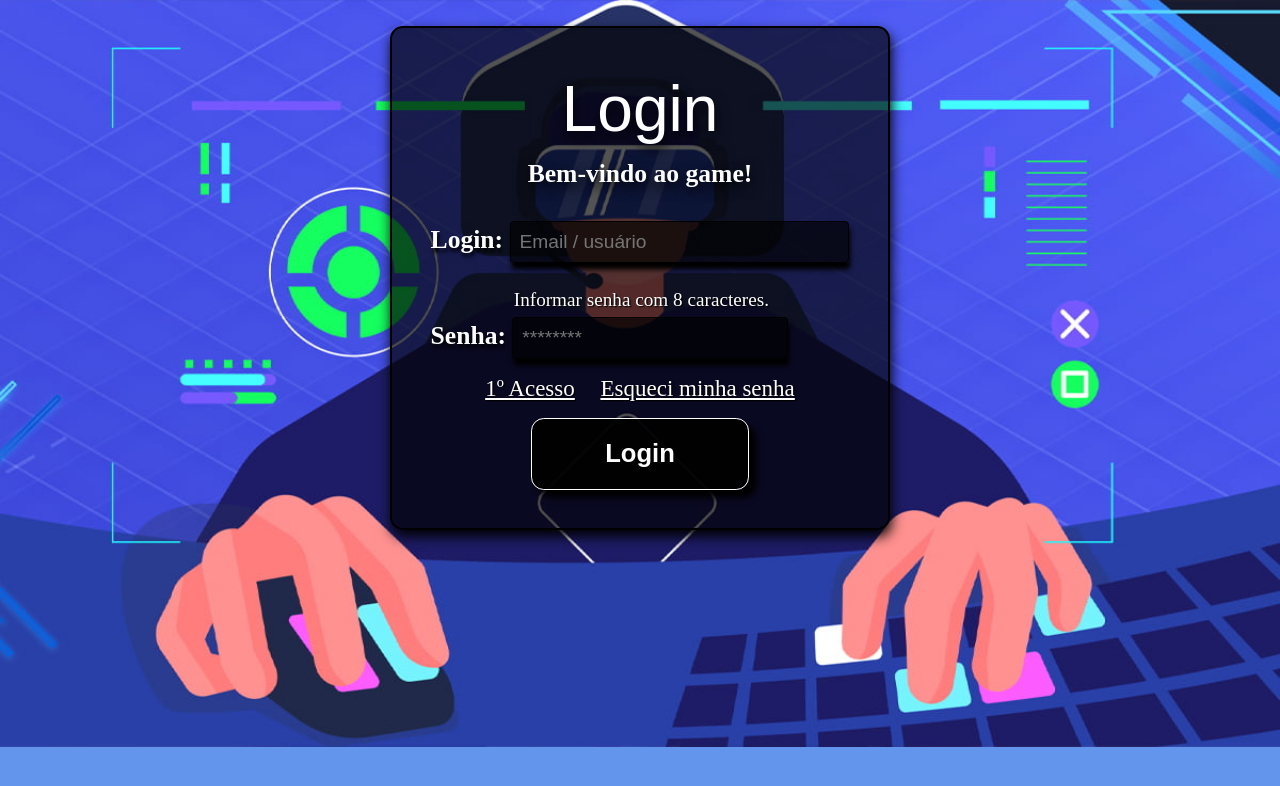
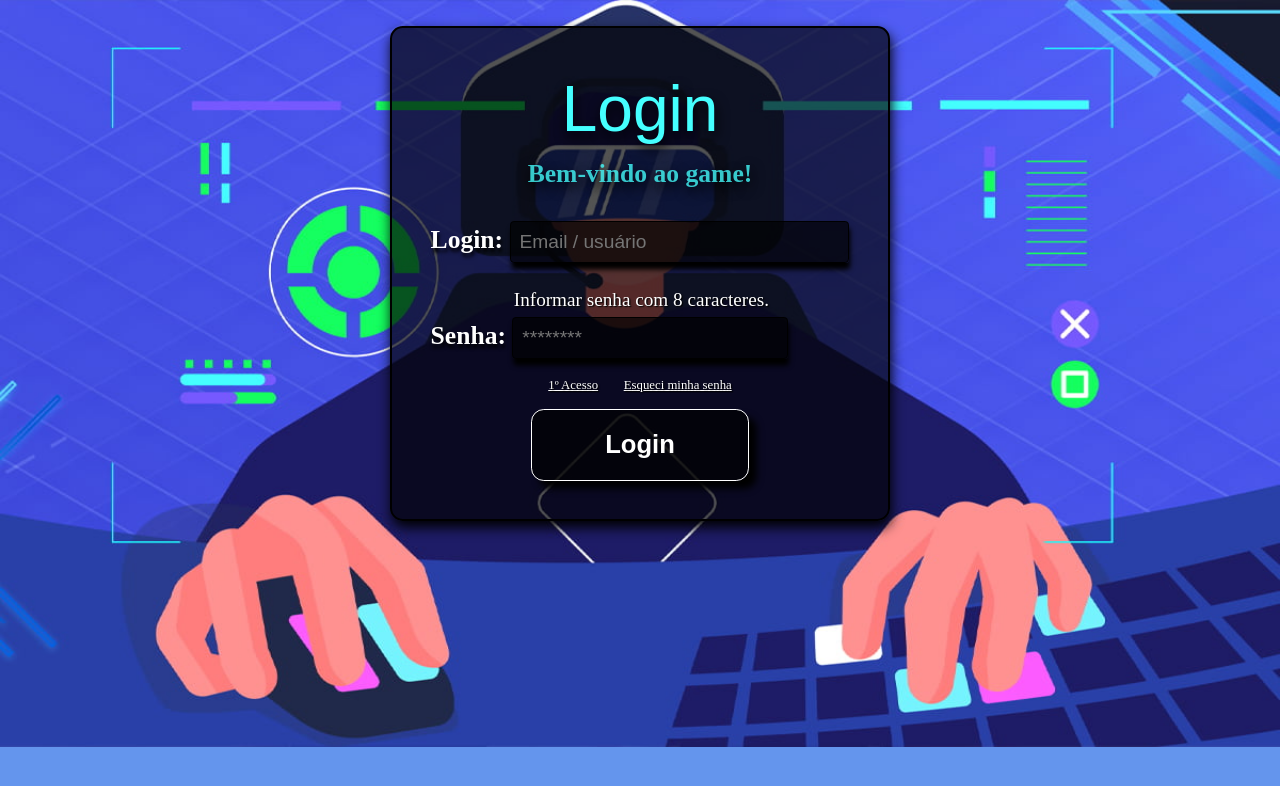
Before and after one commit to vitoriabarbosa/Login--game-page, a plain HTML site: page index.html in a window 1280 px wide. Drawn offline with Linux system fonts and the light colour scheme.

Commit message:
Update style.css

```diff
--- a/style.css
+++ b/style.css
@@ -3,7 +3,6 @@ body {
   background-image: url("jogos.jpg");
   background-size: cover;
   background-repeat: no-repeat;
-  color: white;
   margin: 0%;
   width: 100%;
   display: flex;
@@ -26,6 +25,7 @@ h1 {
   font-family: fantasy;
   font-weight: lighter;
   text-shadow: 0.1vw 0.5vw 1vw black;
+  color: #45ffff;
 }
 
 .bem-vindo {
@@ -33,12 +33,14 @@ h1 {
   margin: 1vw;
   font-weight: bold;
   font-size: 2vw;
+  color: #45ffffc7;
   text-shadow: 0.1vw 0.4vw 1vw black;
 }
 
 form label {
   font-size: 2vw;
   font-weight: bold;
+  color: white;
   text-shadow: 0.1vw 0.3vw 0.3vw black;
 }
 
@@ -62,6 +64,7 @@ form label {
   font-size: 1.5vw;
   margin: 0.5vw 0;
   padding-left: 6.5vw;
+  color: white;
   text-shadow: 0.1vw 0.1vw 0.1vw black;
 }
 
@@ -92,7 +95,7 @@ li :hover {
 
 a {
   color: white;
-  font-size: 1.8vw;
+  font-size: 1vw;
   text-shadow: 0.1vw 0.1vw 0.1vw black;
 }
 
@@ -107,7 +110,7 @@ a {
   padding: 1.6vw;
   width: 17vw;
   color: white;
-  background: #000000ed;
+  background: #000000ab;
   border: white solid 0.1vw;
   border-radius: 1vw;
   font-size: 2vw;
@@ -122,7 +125,7 @@ a {
 
 .class-botao :hover {
   cursor: pointer;
-  background: white;
-  color: black;
-  border: black solid 0.1vw;
+  color: white;
+  background: #161b2f;
+  border: white solid 0.1vw;
 }
```
